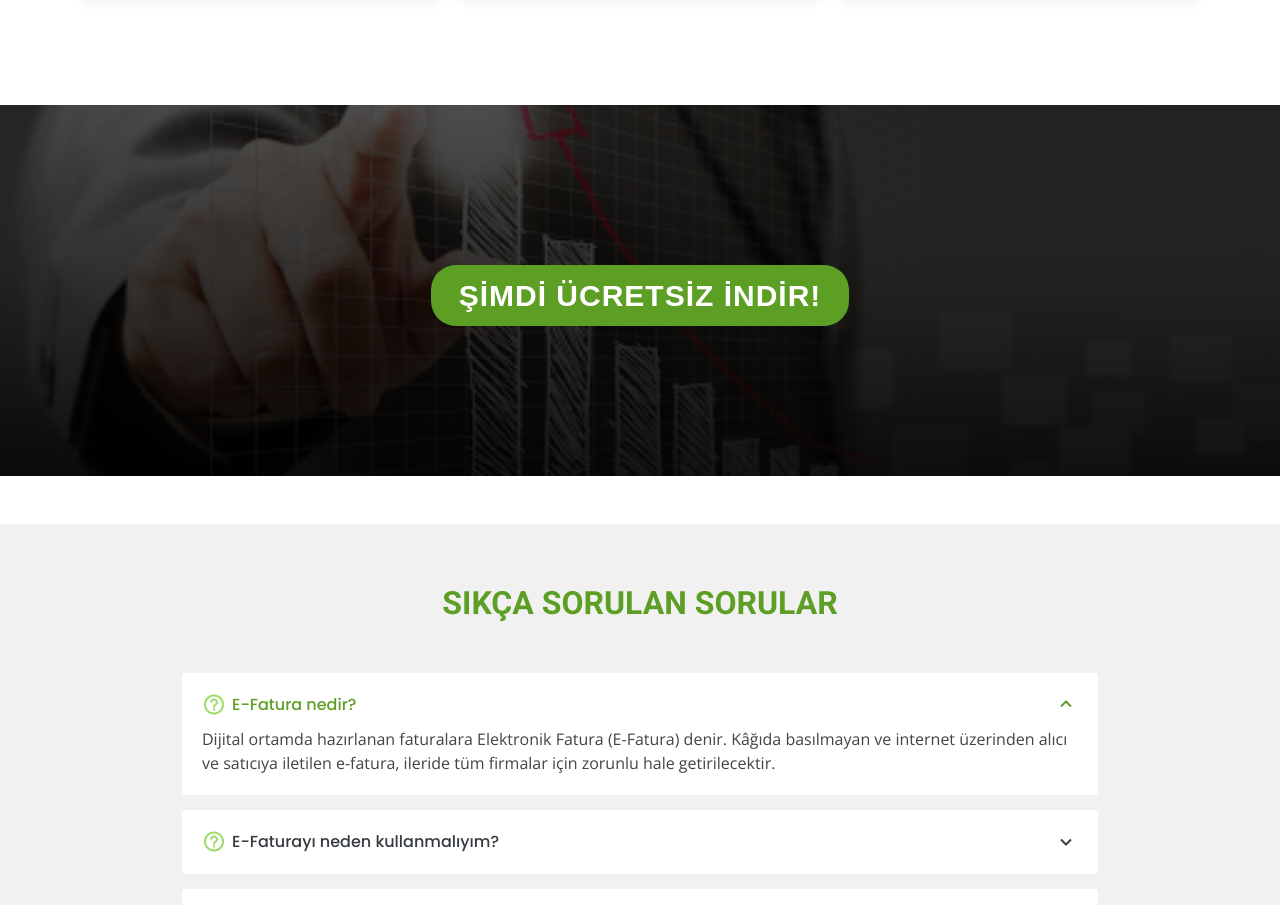
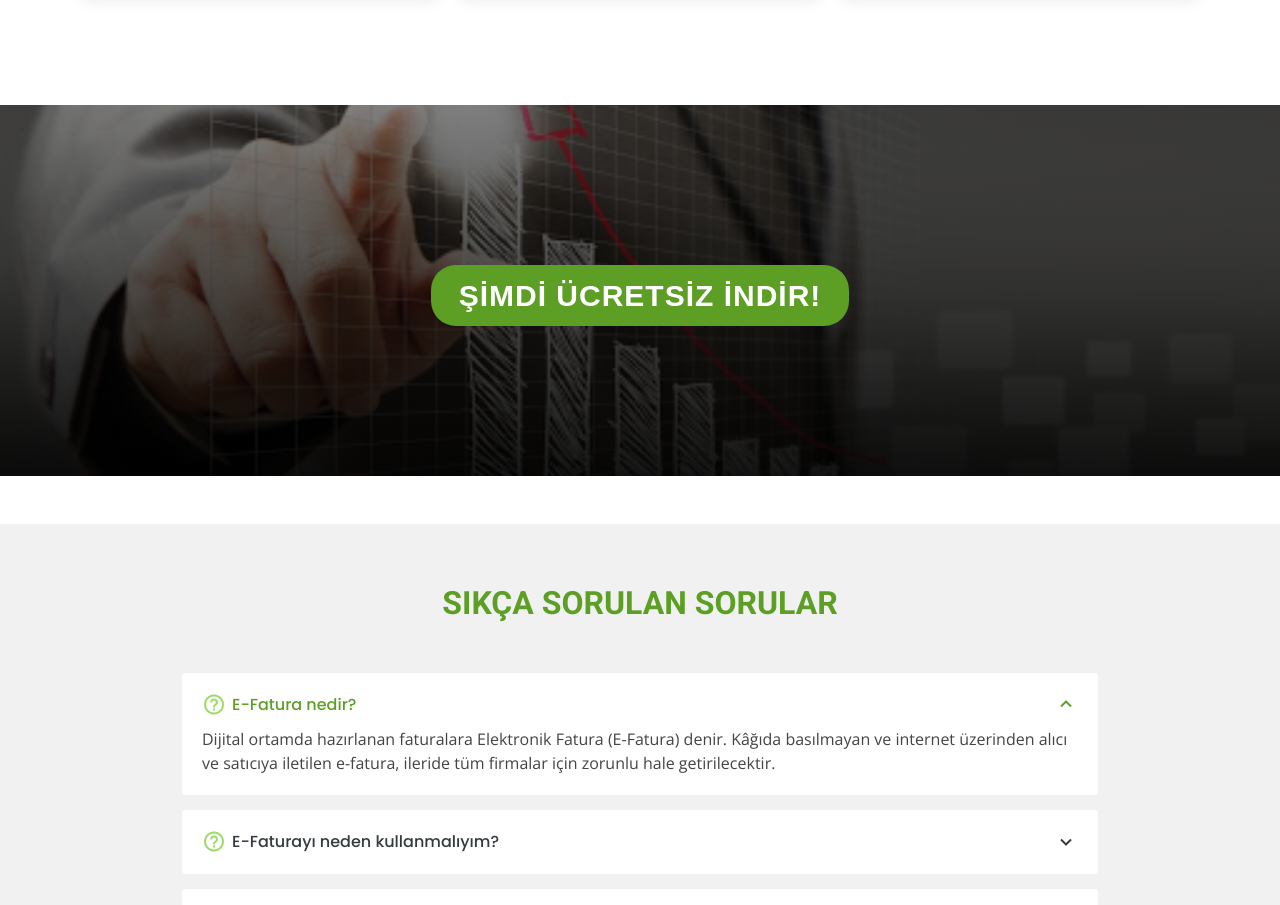
Before and after one commit to cihanalbayrak/benimfatura, a plain HTML site: page index.html in a window 1280 px wide. Shown: the part 2480-3385 px from the top of the page. Drawn offline with nearby package versions, Linux system fonts and the light colour scheme; a script that the page names is missing; files whose address does not match are found by name.

Commit message:
Update style.css

```diff
--- a/assets/css/style.css
+++ b/assets/css/style.css
@@ -1187,7 +1187,7 @@ section {
 # Cta
 --------------------------------------------------------------*/
 .cta {
-    background: linear-gradient(rgba(2, 2, 2, 0.7), rgba(0, 0, 0, 0.9)), url("../img/slide/slide_2.jpg")center;
+    background: linear-gradient(rgba(2, 2, 2, 0.5), rgba(0, 0, 0, 0.9)), url("../img/slide/slide_2.jpg")center;
     background-size:cover;
     padding: 150px 0;
 }
```
